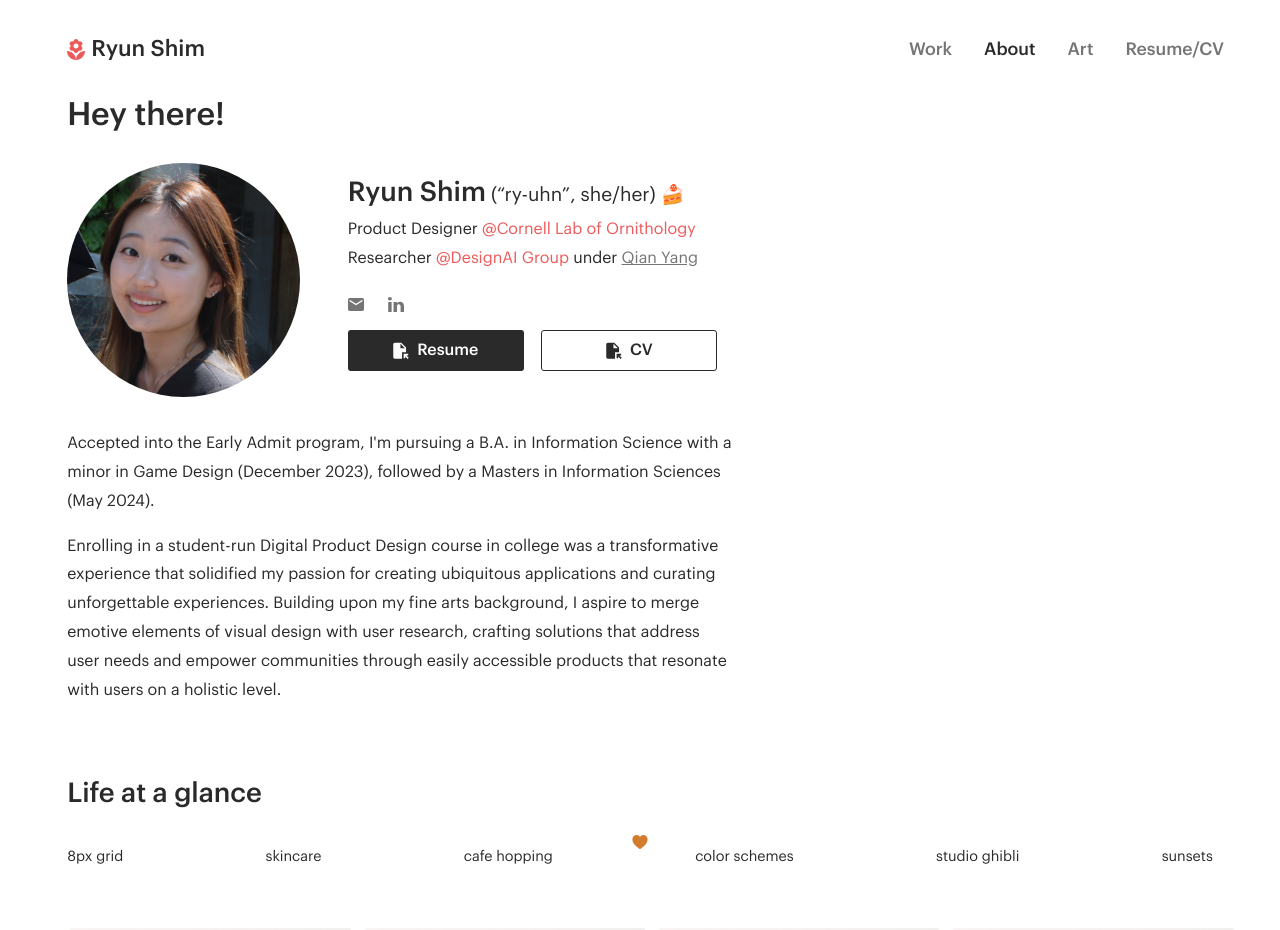
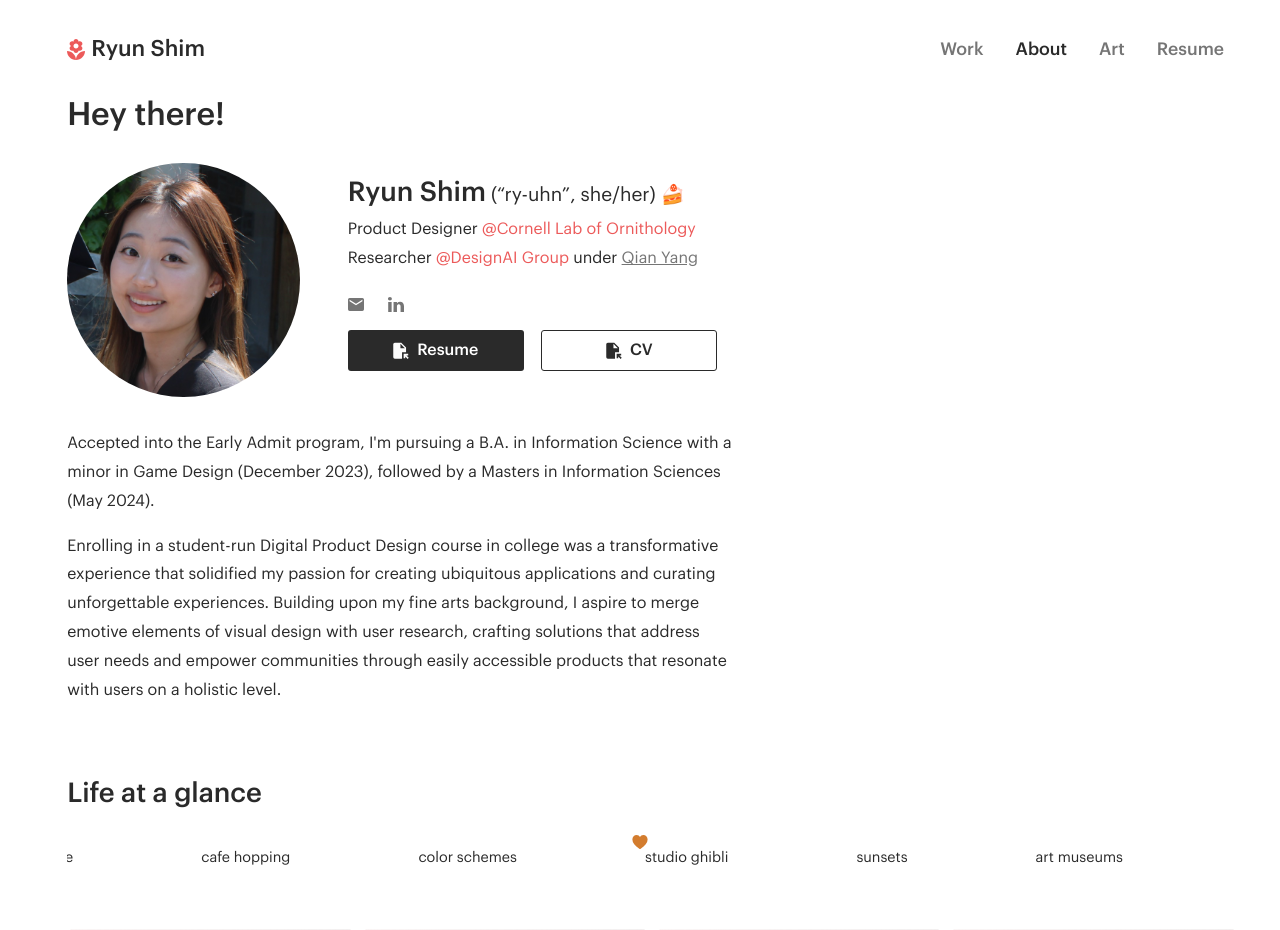
Before and after one commit to jaenixlee/ryunshim, a React (Vite) app: page /about in a window 1280 px wide. Shown: the top 930 px of the page. Built offline with nearby package versions, Linux system fonts and the light colour scheme.

Commit message:
edited resume navlink and added marquee

```diff
--- a/package.json
+++ b/package.json
@@ -13,6 +13,7 @@
     "react": "^18.2.0",
     "react-dom": "^18.2.0",
     "react-fade-in": "^2.0.1",
+    "react-fast-marquee": "^1.6.2",
     "react-router-dom": "^6.15.0"
   },
   "devDependencies": {
--- a/src/components/About/About.jsx
+++ b/src/components/About/About.jsx
@@ -1,4 +1,5 @@
 import styles from './About.module.css';
+import Marquee from "react-fast-marquee";
 import about from '../../assets/About_photo.png';
 import a from "../../assets/Polaroids/1.png";
 import b from "../../assets/Polaroids/2.png";
@@ -68,14 +69,24 @@ const About = () => {
         <svg width="16" height="15" viewBox="0 0 16 15" fill="none" xmlns="http://www.w3.org/2000/svg">
           <path d="M7.99241 14.9957C8.18828 14.9957 8.47456 14.845 8.70809 14.6943C12.9193 11.9823 15.6163 8.80315 15.6163 5.58636C15.6163 2.8065 13.6953 0.87793 11.2921 0.87793C9.79292 0.87793 8.67043 1.70661 7.99241 2.9421C7.32947 1.70661 6.19945 0.87793 4.70028 0.87793C2.28957 0.87793 0.36853 2.8065 0.36853 5.58636C0.36853 8.80315 3.07305 11.9823 7.27673 14.6943C7.51027 14.845 7.79654 14.9957 7.99241 14.9957Z" fill="#D37C2E" />
         </svg>
-        <div className={styles.headers}>
+        <Marquee className={styles.headers}>
           <span>8px grid</span>
           <span>skincare</span>
           <span>cafe hopping</span>
           <span>color schemes</span>
           <span>studio ghibli</span>
           <span>sunsets</span>
-        </div>
+          <span>art museums</span>
+          <span>women in tech</span>
+          <span>prototyping</span>
+          <span>dogs</span>
+          <span>bubble tea</span>
+          <span>rnb</span>
+          <span>working with a tech team</span>
+          <span>sound of rain</span>
+          <span>creative problem solving</span>
+          <span>planning</span>
+        </Marquee>
         <div className={styles.picGrid}>
           <div className={styles.row1}>
             <img src={a}></img>
--- a/src/components/About/About.module.css
+++ b/src/components/About/About.module.css
@@ -136,11 +136,10 @@
   height: auto;
 }
 
-.headers {
-  display: flex;
-  justify-content: space-between;
+.headers span {
   font-weight: 400;
   font-size: .9rem;
+  margin: 0 4rem;
 }
 
 .picGrid {
--- a/src/components/Navbar/Navbar.jsx
+++ b/src/components/Navbar/Navbar.jsx
@@ -1,29 +1,13 @@
-import { NavLink, useLocation } from 'react-router-dom';
+import { NavLink } from 'react-router-dom';
 import styles from './Navbar.module.css';
-import CV from '../../assets/CV.pdf';
 import Resume from '../../assets/Resume.pdf';
 
 const Navbar = () => {
 
-  const location = useLocation();
   const artPage = location.pathname === '/art';
   const pili = location.pathname === '/pili';
   const mind = location.pathname === '/mindfulness-magic-machines';
   const merlin = location.pathname === '/merlin-bird-id';
-
-  const openResumeCV = () => {
-    const link1 = document.createElement('a');
-    link1.href = Resume;
-    link1.target = '_blank';
-    document.body.appendChild(link1);
-    link1.click();
-
-    const link2 = document.createElement('a');
-    link2.href = CV;
-    link2.target = '_new';
-    document.body.appendChild(link2);
-    link2.click();
-  }
 
   return (
     <div className={`${styles.navbar} ${artPage ? styles.artPage : ''} ${pili ? styles.pili : ''}`}>
@@ -38,7 +22,7 @@ const Navbar = () => {
           <NavLink to="/" className={({ isActive }) => `${isActive ? styles.active : ''} ${artPage && isActive ? styles.artActive : ''} ${pili || mind || merlin ? styles.active : ''}`}>Work</NavLink>
           <NavLink to="/about" className={({ isActive }) => `${isActive ? styles.active : ''} ${artPage && isActive ? styles.artActive : ''}`}>About</NavLink>
           <NavLink to="/art" className={({ isActive }) => `${isActive ? styles.active : ''} ${artPage && isActive ? styles.artActive : ''}`}>Art</NavLink>
-          <NavLink className={({ artPage }) => `${artPage ? styles.artActive : ''}`} onClick={openResumeCV}>Resume/CV</NavLink>
+          <NavLink className={({ artPage }) => `${artPage ? styles.artActive : ''}`} onClick={() => window.open(Resume, '_blank')}>Resume</NavLink>
         </div>
       </div>
     </div>
--- a/src/components/Pili/Pili.module.css
+++ b/src/components/Pili/Pili.module.css
@@ -152,6 +152,7 @@ hr {
   display: flex;
   flex-direction: column;
   padding: 6rem 12rem;
+  overflow: hidden;
 }
 
 .section5 h3 {
```
Also changed, not shown: 1 other file (tests, documents, lock files or other folders).
